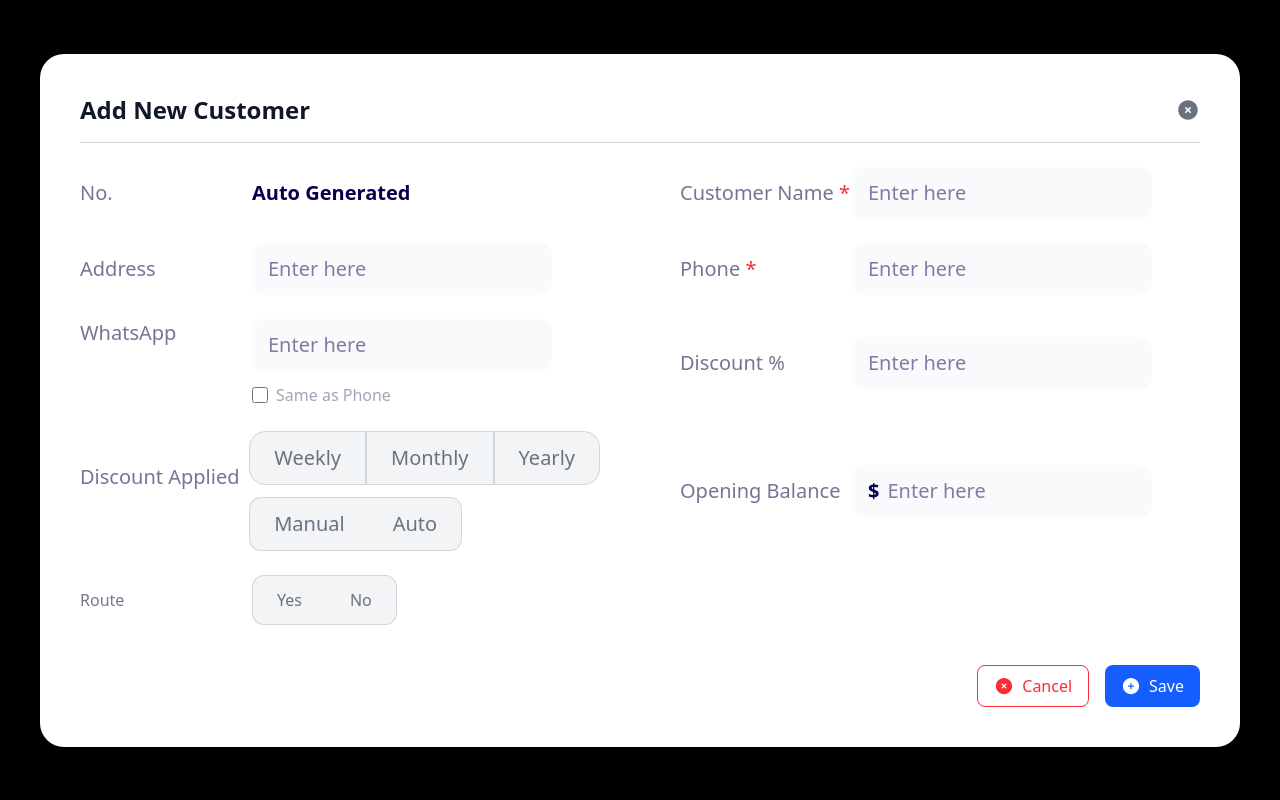
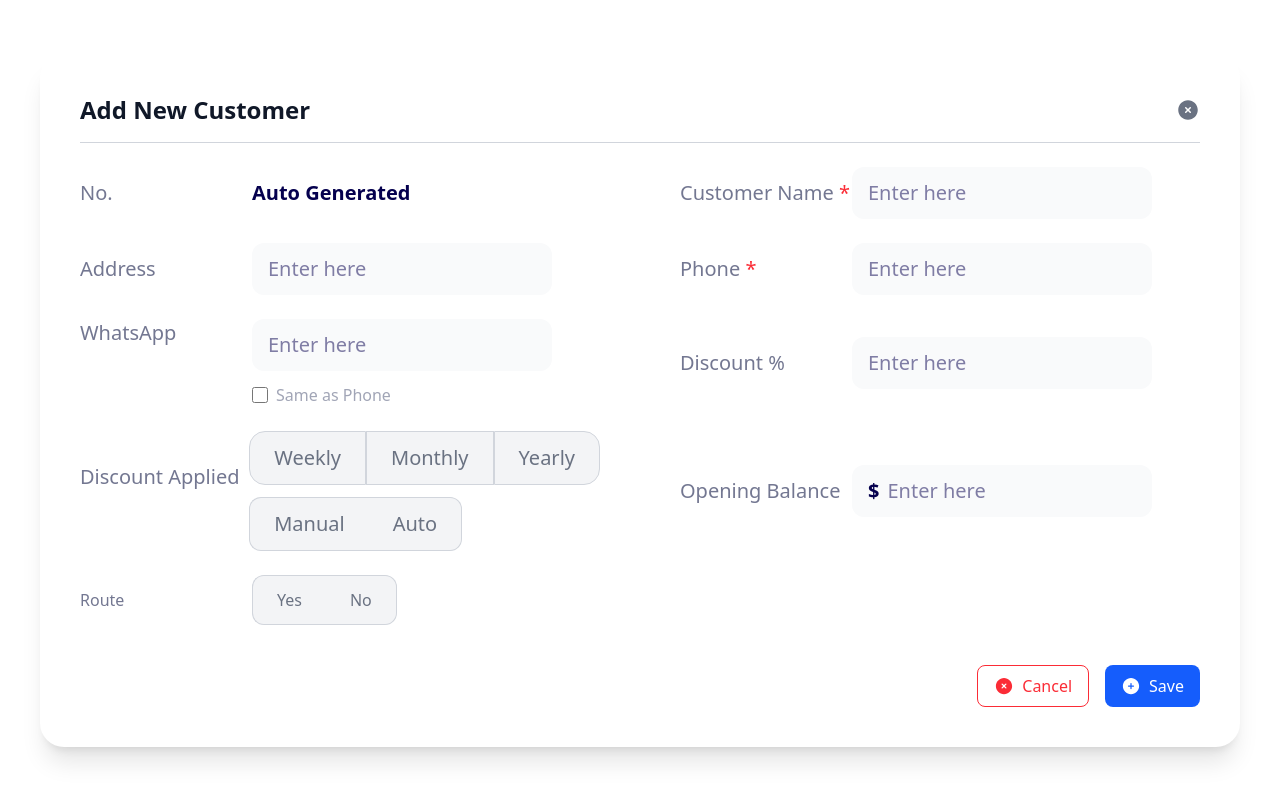
Before and after one commit to Ajay-tungston/MSP-ERP, a React (Vite) app in the folder client/: page /add-customer in a window 1280 px wide. Built offline with nearby package versions, Linux system fonts and the light colour scheme; no server answers.

Commit message:
Sales transaction for multiple customer is done

```diff
--- a/client/src/App.jsx
+++ b/client/src/App.jsx
@@ -25,6 +25,7 @@ import RouteExpense from "./Pages/RouteExpense";
 import Dashboard from "./Pages/Dashboard";
 import PersistLogin from "./Components/PersistLogin";
 import RequireAuth from "./Components/RequireAuth";
+import SalesRegister from "./Pages/SalesTransaction";
 function App() {
   return (
     <>
@@ -62,6 +63,7 @@ function App() {
         <Route path="/add-customer" element={<AddCustomer />} />
         <Route path="/add-supplier" element={<AddSupplier />} />
         <Route path="/company" element={<Company />} />
+        <Route path="/sales-register" element={<SalesRegister/>}/>
       </Routes>
     </>
   );
--- a/client/src/Pages/AddCustomer.jsx
+++ b/client/src/Pages/AddCustomer.jsx
@@ -92,7 +92,7 @@ const AddCustomerModal = ({ onClose }) => {
   };
 
   return (
-    <div className="fixed inset-0 z-50 flex items-center justify-center bg-black bg-opacity-30 backdrop-blur-sm">
+    <div className="fixed inset-0 z-50 flex items-center justify-center bg-white bg-opacity-30 backdrop-blur-sm">
       <div className="w-full sm:w-[640px] lg:w-[1000px] xl:w-[1200px] bg-white rounded-[24px] p-8 sm:p-10 shadow-xl relative">
         {/* Header */}
         <div className="flex justify-between items-center pb-4 border-b border-gray-300">
```
Also changed, not shown: 2 other files (tests, documents, lock files or other folders).
